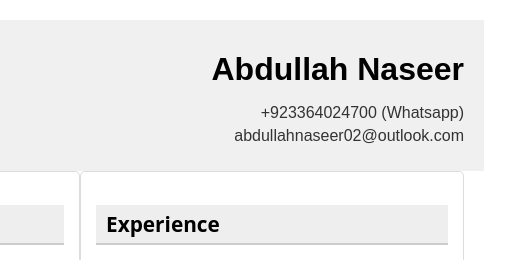
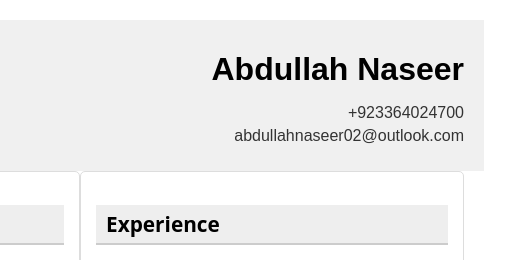
Before and after one commit to ABNaseer/Web-CV, a plain HTML site: page index.html in a window 1280 px wide. Shown: the top 260 px of the page, 560-1075 px from the left. Drawn offline with Linux system fonts and the light colour scheme.

Commit message:
last version b4 boostrap

```diff
--- a/index.html
+++ b/index.html
@@ -15,7 +15,7 @@
             <div class="contact-info">
                 <h1>Abdullah Naseer</h1>
                 <ul>
-                    <li><a href="#">+923364024700 (Whatsapp)</a></li>
+                    <li><a href="#">+923364024700</a></li>
                     <li><a href="mailto:abdullahnaseer02@outlook.com">abdullahnaseer02@outlook.com</a></li>
                 </ul>
             </div>
```
